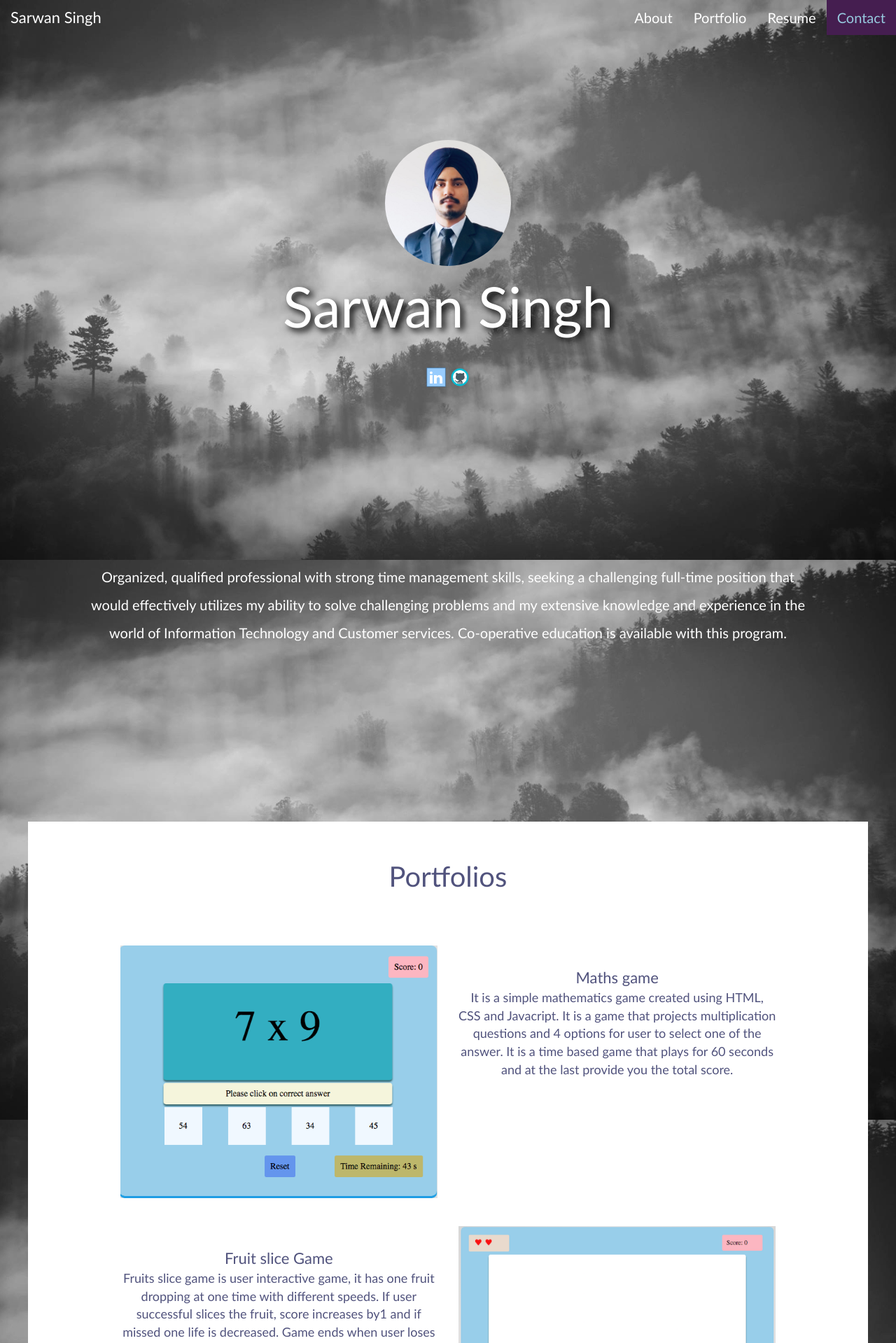
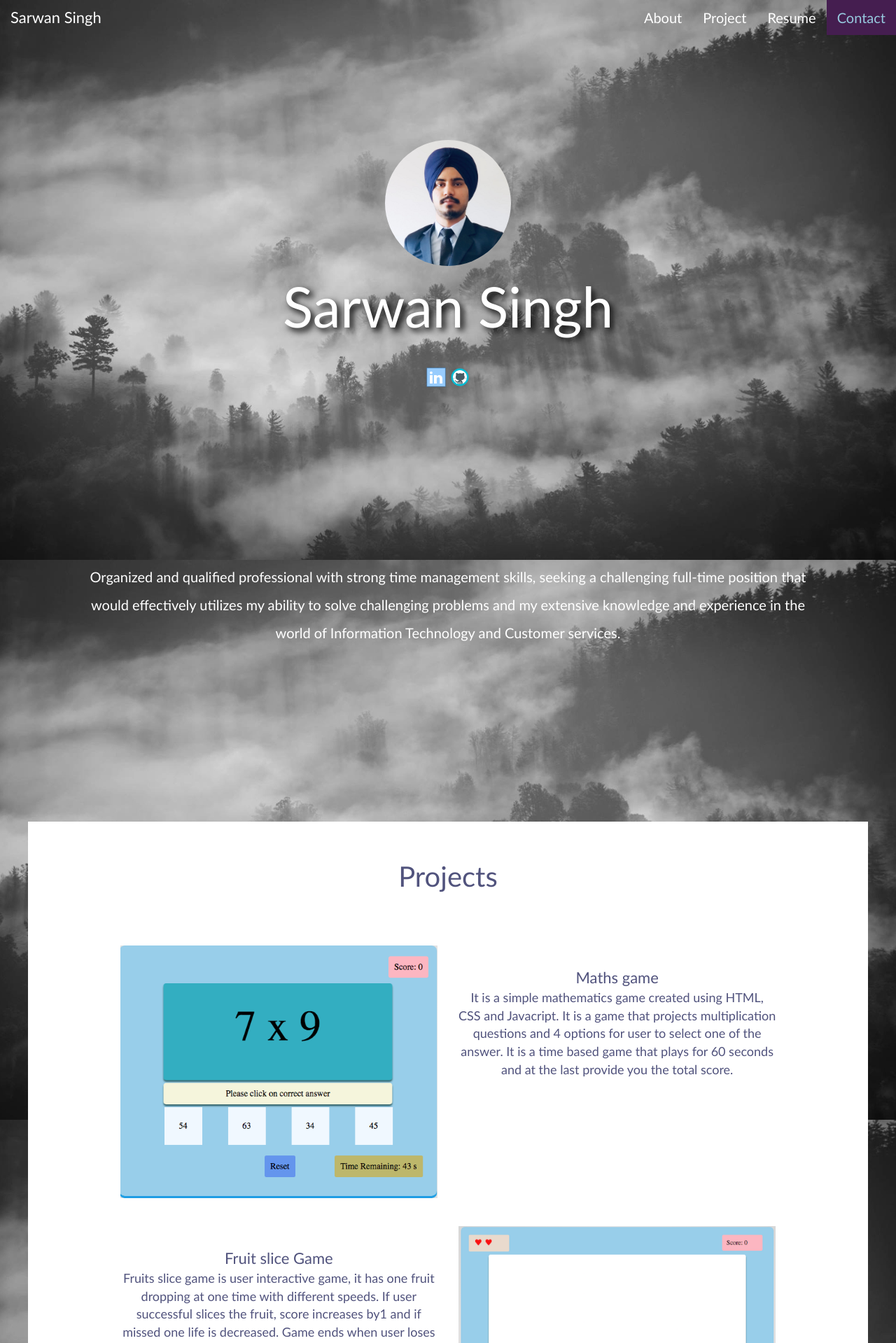
Before and after one commit to SarwanSandhu/portfolio-project, a Django app: page / in a window 1280 px wide. Shown: the top 1919 px of the page at 70% size. Run offline with Django 3.2, Linux system fonts and the light colour scheme; data that the repository does not hold is empty; some libraries are stand-ins or nearby versions.

Commit message:
Update home.html

```diff
--- a/Jobs/templates/jobs/home.html
+++ b/Jobs/templates/jobs/home.html
@@ -1,26 +1,3 @@
-
-
-
-<!--  <div class="album py-5 bg-light">-->
-<!--    <div class="container">-->
-
-<!--      <div class="row">-->
-<!--          {% for job in jobs.all %}-->
-<!--        <div class="col-md-4">-->
-<!--          <div class="card mb-4 shadow-sm">-->
-<!--           <img class="card-img-top" src="{{ job.image.url }}" width="100%" height="300px">-->
-<!--            <div class="card-body">-->
-<!--              <p class="card-text">{{ job.summary }}</p>-->
-<!--            </div>-->
-<!--          </div>-->
-<!--        </div>-->
-<!--        {% endfor %}-->
-
-
-<!--      </div>-->
-<!--    </div>-->
-<!--  </div>-->
-<!--</main>-->
 
 
 <!DOCTYPE html>
@@ -81,7 +58,7 @@
           <div class="navbar-collapse collapse" id="navbarCollapse">
           <ul class="nav navbar-nav navbar-right ml-auto">
             <li class="nav-item"><a class="nav-link" href="#about">About</a></li>
-            <li class="nav-item"><a class="nav-link" href="#portfolio">Portfolio</a></li>
+            <li class="nav-item"><a class="nav-link" href="#portfolio">Project</a></li>
             <li class="nav-item"> <a class="nav-link" href="{% url 'resume' %}">Resume</a></li>
             <li class="nav-item"><a class="nav-link" href="#contact">Contact</a></li>
           </ul>
@@ -112,13 +89,13 @@
 
 
           <p class="p2">
-              Organized, qualified professional with strong time management skills, seeking a challenging full-time position that would effectively utilizes my ability to solve challenging problems and my extensive knowledge and experience in the world of Information Technology and Customer services.
-              Co-operative education is available with this program.
+              Organized and qualified professional with strong time management skills, seeking a challenging full-time position that would effectively utilizes my ability to solve challenging problems and my extensive knowledge and experience in the world of Information Technology and Customer services.
+
           </p>
 
       </div>
         <div id="portfolio">
-            <p id="projectsTitle">Portfolios</p>
+            <p id="projectsTitle">Projects</p>
  <div>
 
 <div id="portfolio1">
```
